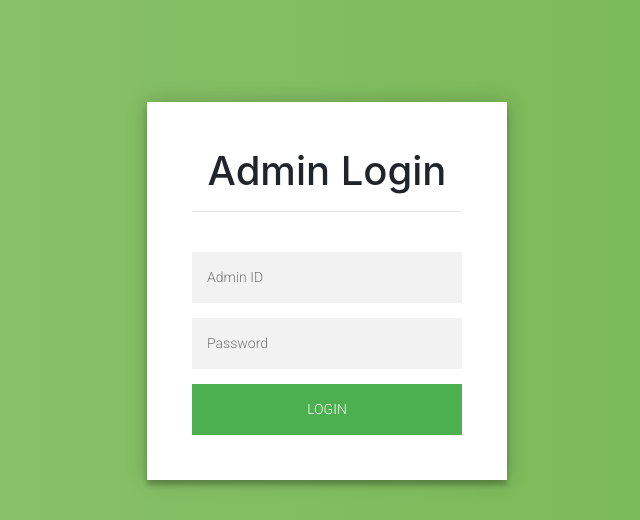
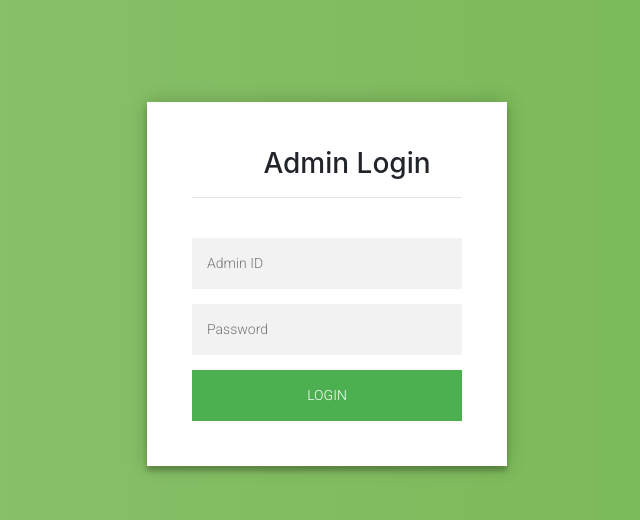
Before and after one commit to TrisharTS/Envision-DBMS, a Flask app: page /admin_login in a window 1280 px wide. Shown: the part 56-576 px from the top of the page, without its empty margins (313-953 px from the left). Run offline with Flask 2, Linux system fonts and the light colour scheme; parts of the project's set-up code (start-up, migrations or seed data) failed here and were passed over; some libraries are stand-ins or nearby versions.

Commit message:
update admin

```diff
--- a/templates/admin_login.html
+++ b/templates/admin_login.html
@@ -126,7 +126,7 @@ body {
 
   <div class="form">
     <form action="" class="login-form" method="POST">
-        <h1>Admin Login</h1>
+        <h3 style="margin-left:40px">Admin Login</h3>
         <hr>
         <br>
       <input type="text" name="admid" placeholder="Admin ID"   required=""/>
```
